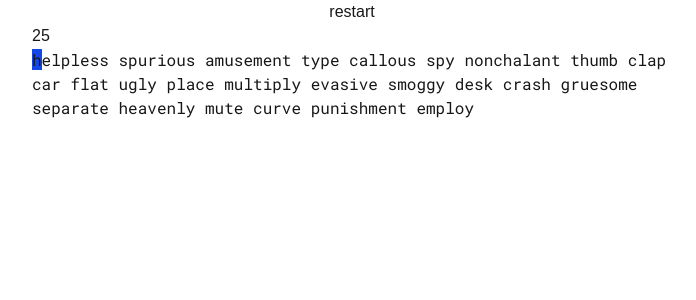
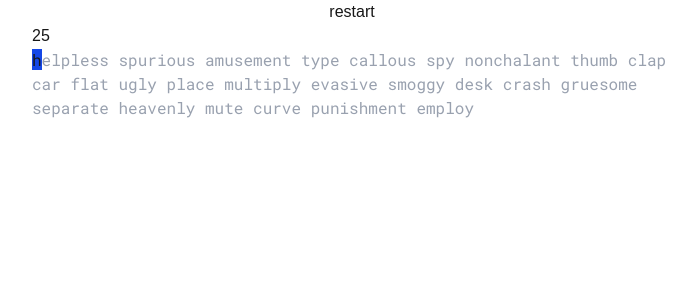
Before and after one commit to sharonyang16/typing-game, a Next.js app in the folder frontend/: page / in a window 1280 px wide. Shown: the top 300 px of the page, without its empty margins (288-984 px from the left). Built offline with nearby package versions, Linux system fonts and the light colour scheme.

Commit message:
Adjust Text Colors (#9)

```diff
--- a/frontend/app/page.tsx
+++ b/frontend/app/page.tsx
@@ -28,9 +28,9 @@ export default function Home() {
                 index === wordsTyped.length
                   ? "bg-blue-700"
                   : index >= wordsTyped.length
-                  ? ""
+                  ? "text-gray-400"
                   : charMatches(index)
-                  ? "text-green-400"
+                  ? "text-white"
                   : "bg-red-800"
               }`}
             >
```
